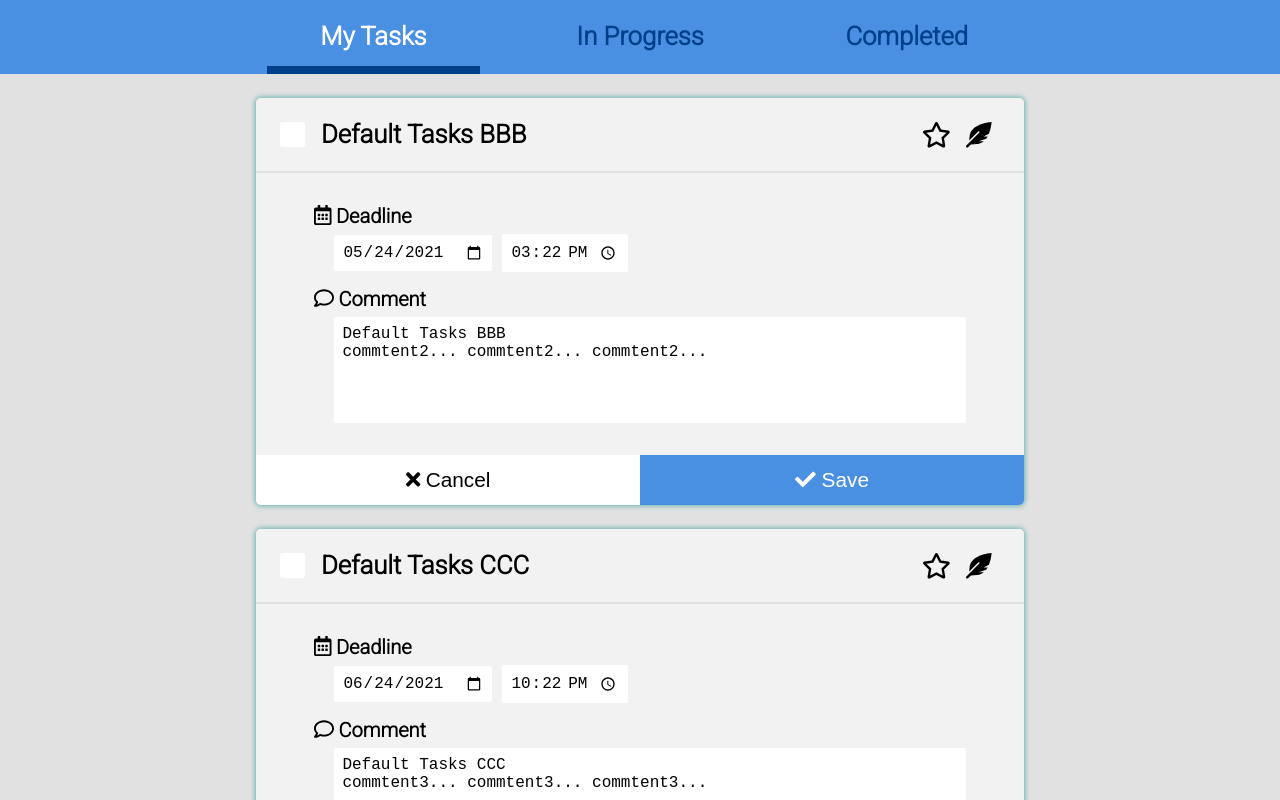
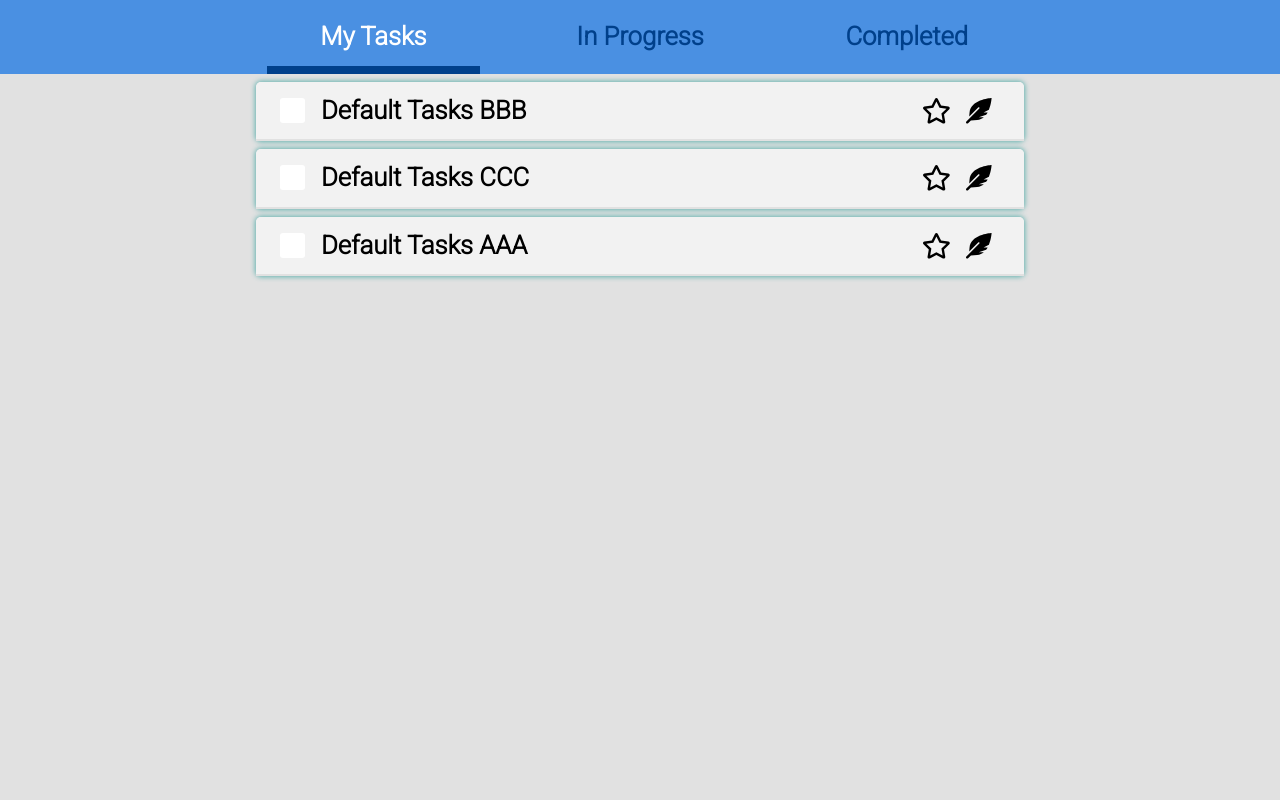
Before and after one commit to timchen0607/Task-Manager, a Vue app: page / in a window 1280 px wide. Shown: the top 800 px of the page. Built offline with nearby package versions, Linux system fonts and the light colour scheme.

Commit message:
Style: 增加摺疊過度效果

```diff
--- a/src/assets/scss/_global.scss
+++ b/src/assets/scss/_global.scss
@@ -37,8 +37,10 @@ body {
 
 .task {
   margin: 0.5rem clamp(0rem, 2vw, 1rem);
+  background-color: $c_secondary-light;
   border-radius: 5px;
   box-shadow: 0px 0px 5px 1px $c_success;
+  transition: margin 0.5s;
   &-header {
     display: flex;
     align-items: center;
@@ -46,7 +48,7 @@ body {
     background-color: $c_secondary-light;
     border-radius: 5px 5px 0 0;
     border-bottom: 2px solid $c_secondary;
-    transition: background-color 0.5s;
+    transition: padding 0.5s, background-color 0.5s;
     cursor: pointer;
     &:hover {
       background-color: $c_warning-light;
@@ -77,13 +79,19 @@ body {
     }
   }
   &-body {
-    padding: clamp(0.5rem, 2.5vw, 1rem) clamp(1rem, 4.5vw, 4.2rem);
+    max-height: 0;
+    padding: 0 clamp(1rem, 4.5vw, 4.2rem);
     background-color: $c_secondary-light;
+    transition: max-height 0.5s, padding 0.5s;
+    overflow: hidden;
   }
   &-footer {
+    max-height: 0;
     display: flex;
     justify-content: center;
     align-items: center;
+    opacity: 0;
+    transition: max-height 0.5s, opacity 0.3s;
     &-cancel,
     &-save {
       width: 100%;
@@ -120,6 +128,15 @@ body {
   .task-header {
     padding: clamp(1rem, 2.5vw, 1.5rem);
   }
+  .task-body {
+    max-height: 300px;
+    padding: clamp(0.5rem, 2.5vw, 1rem) clamp(1rem, 4.5vw, 4.2rem);
+  }
+  .task-footer {
+    max-height: 60px;
+    opacity: 1;
+    transition: opacity 0.5s linear 0.5s;
+  }
 }
 .inputGroup {
   margin: 1rem 0;
--- a/src/components/TaskItem.vue
+++ b/src/components/TaskItem.vue
@@ -1,6 +1,6 @@
 <template>
-  <article class="task show">
-    <header class="task-header title">
+  <article :class="['task', { show: taskStatus }]">
+    <header class="task-header title" @click="showTask()">
       <div class="task-header-check"><i class="fas fa-check"></i></div>
       <h2 class="task-header-title" v-text="task.title"></h2>
       <i class="far fa-star"></i>
@@ -44,13 +44,19 @@
 </template>
 
 <script>
-import { defineComponent } from "vue";
+import { defineComponent, ref } from "vue";
 export default defineComponent({
   name: "TaskList",
   props: {
     task: Object,
   },
-  setup() {},
+  setup() {
+    const taskStatus = ref(false);
+    const showTask = () => {
+      taskStatus.value = !taskStatus.value;
+    };
+    return { taskStatus, showTask };
+  },
 });
 </script>
 
```
